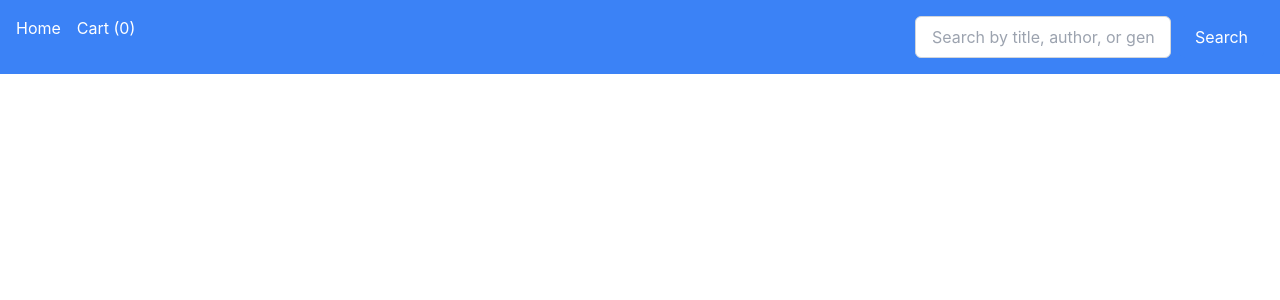
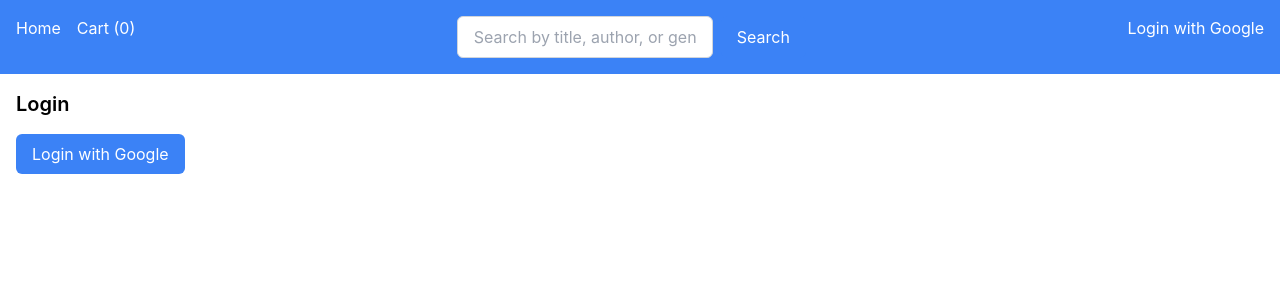
Before and after one commit to Sandeep-React/book-store, a React (Create React App) app: page /login in a window 1280 px wide. Before the commit this address had no page. Shown: the top 300 px of the page. Built offline with nearby package versions, Linux system fonts and the light colour scheme; no server answers.

Commit message:
google authentication added

```diff
--- a/src/App.js
+++ b/src/App.js
@@ -5,7 +5,9 @@ import BookList from './Components/BookList';
 import BookDetails from './Components/BookDetails';
 import ShoppingCart from './Components/ShoppingCart';
 import Checkout from './Components/Checkout';
+import Login from './Components/Login'; // Import Login component
 import { CartProvider } from './Contexts/CartContext';
+import { AuthProvider } from './Contexts/AuthContext'; // Import AuthProvider
 
 function App() {
     const [searchQuery, setSearchQuery] = useState('fiction'); // Default genre
@@ -15,6 +17,7 @@ function App() {
     };
 
     return (
+        <AuthProvider>
             <CartProvider>
                 <BrowserRouter>
                     <div className="App">
@@ -24,10 +27,12 @@ function App() {
                             <Route path="/book/:id" element={<BookDetails />} />
                             <Route path="/cart" element={<ShoppingCart />} />
                             <Route path="/checkout" element={<Checkout />} />
+                            <Route path="/login" element={<Login />} /> {/* Add login route */}
                         </Routes>
                     </div>
                 </BrowserRouter>
             </CartProvider>
+        </AuthProvider>
     );
 }
 
--- a/src/Components/Header.js
+++ b/src/Components/Header.js
@@ -2,9 +2,11 @@ import React, { useContext } from 'react';
 import { Link } from 'react-router-dom';
 import SearchBar from './SearchBar';
 import { CartContext } from '../Contexts/CartContext';
+import AuthContext from '../Contexts/AuthContext';
 
 const Header = ({ handleSearch }) => {
     const { cartItems } = useContext(CartContext);
+    const { currentUser, loginWithGoogle, logout } = useContext(AuthContext);
 
     // Calculate total items in the cart
     const totalItems = cartItems.reduce((acc, item) => acc + item.quantity, 0);
@@ -21,6 +23,16 @@ const Header = ({ handleSearch }) => {
                 <div>
                     <SearchBar handleSearch={handleSearch} />
                 </div>
+                <div>
+                    {currentUser ? (
+                        <>
+                            <span className="mr-4">Hello, {currentUser.displayName}</span>
+                            <button onClick={logout} className="hover:underline">Logout</button>
+                        </>
+                    ) : (
+                        <button onClick={loginWithGoogle} className="hover:underline">Login with Google</button>
+                    )}
+                </div>
             </nav>
         </header>
     );
--- a/src/Components/Login.js
+++ b/src/Components/Login.js
@@ -1,9 +1,20 @@
-import React from 'react'
+// src/Components/Login.js
+import React, { useContext } from 'react';
+import AuthContext from '../Contexts/AuthContext';
 
-function Login() {
-  return (
-    <div>Login</div>
-  )
-}
+const Login = () => {
+    const { loginWithGoogle } = useContext(AuthContext);
 
-export default Login
+    return (
+        <div className="container mx-auto p-4">
+            <h2 className="text-xl font-semibold mb-4">Login</h2>
+            <button
+                onClick={loginWithGoogle}
+                className="bg-blue-500 text-white px-4 py-2 rounded-md hover:bg-blue-600">
+                Login with Google
+            </button>
+        </div>
+    );
+};
+
+export default Login;
--- /dev/null
+++ b/src/Contexts/AuthContext.js
@@ -0,0 +1,40 @@
+// src/Contexts/AuthContext.js
+import React, { createContext, useState, useEffect } from 'react';
+import { auth, googleProvider } from '../firebase.';
+
+const AuthContext = createContext();
+
+export const AuthProvider = ({ children }) => {
+    const [currentUser, setCurrentUser] = useState(null);
+
+    useEffect(() => {
+        const unsubscribe = auth.onAuthStateChanged(user => {
+            setCurrentUser(user);
+        });
+        return () => unsubscribe();
+    }, []);
+
+    const loginWithGoogle = async () => {
+        try {
+            await auth.signInWithPopup(googleProvider);
+        } catch (error) {
+            console.error('Error logging in with Google:', error);
+        }
+    };
+
+    const logout = async () => {
+        try {
+            await auth.signOut();
+        } catch (error) {
+            console.error('Error logging out:', error);
+        }
+    };
+
+    return (
+        <AuthContext.Provider value={{ currentUser, loginWithGoogle, logout }}>
+            {children}
+        </AuthContext.Provider>
+    );
+};
+
+export default AuthContext;
--- a/src/firebase..js
+++ b/src/firebase..js
@@ -1,7 +1,8 @@
 
 
-import firebase from "firebase/compat/app"
-import "firebase/compat/firestore"
+import firebase from 'firebase/compat/app';
+import 'firebase/compat/auth';
+import 'firebase/compat/firestore';
 
 const firebaseConfig = {
   apiKey: "AIzaSyCdVBkLxl0xhSwe_rBKSrp1nE3xEcssDEw",
@@ -12,5 +13,14 @@ const firebaseConfig = {
   appId: "1:753541027428:web:1a463c04cfbe816ee77171"
 };
 
-const app = firebase.initializeApp(firebaseConfig)
-const myDatabase = firebase.firestore
+// const app = firebase.initializeApp(firebaseConfig)
+// const myDatabase = firebase.firestore
+
+const app = firebase.initializeApp(firebaseConfig);
+
+const auth = app.auth();
+const googleProvider = new firebase.auth.GoogleAuthProvider();
+const firestore = app.firestore();
+
+export { auth, googleProvider, firestore };
+export default app;
```
Lines whose indentation alone changed are shown as unchanged.
